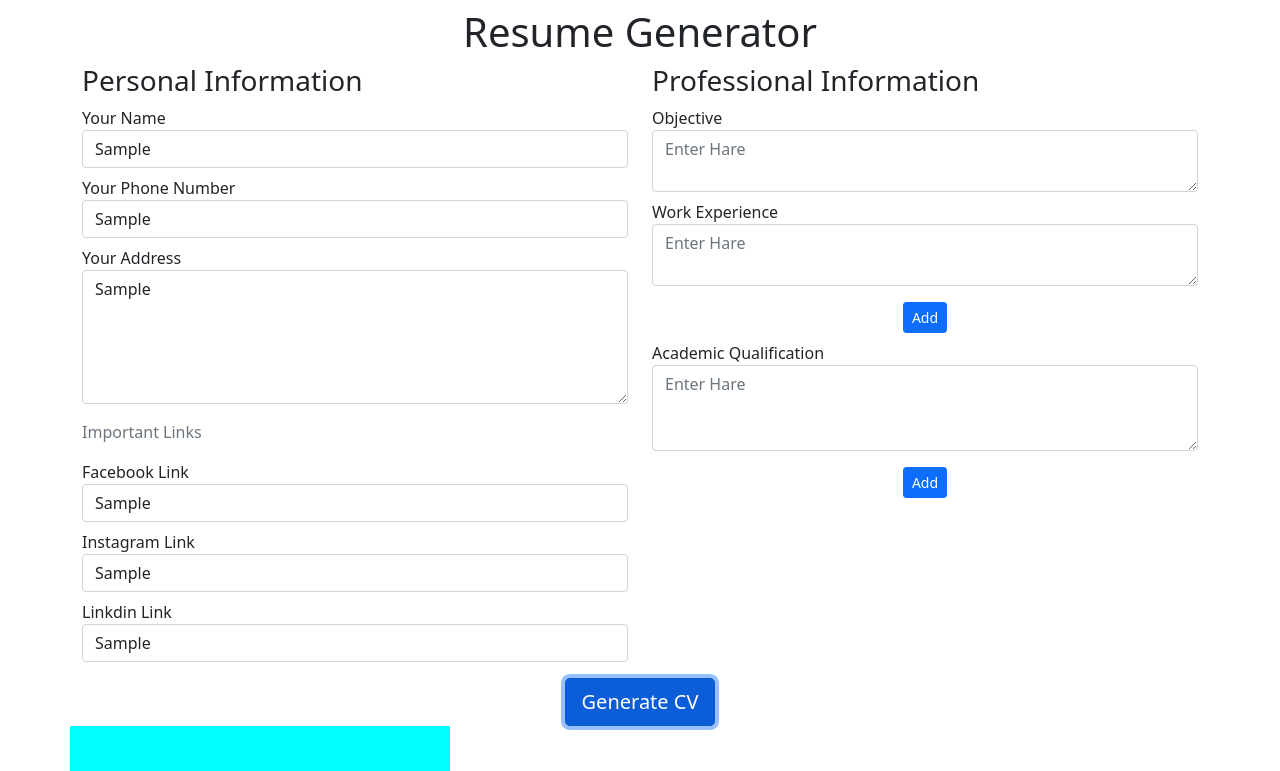
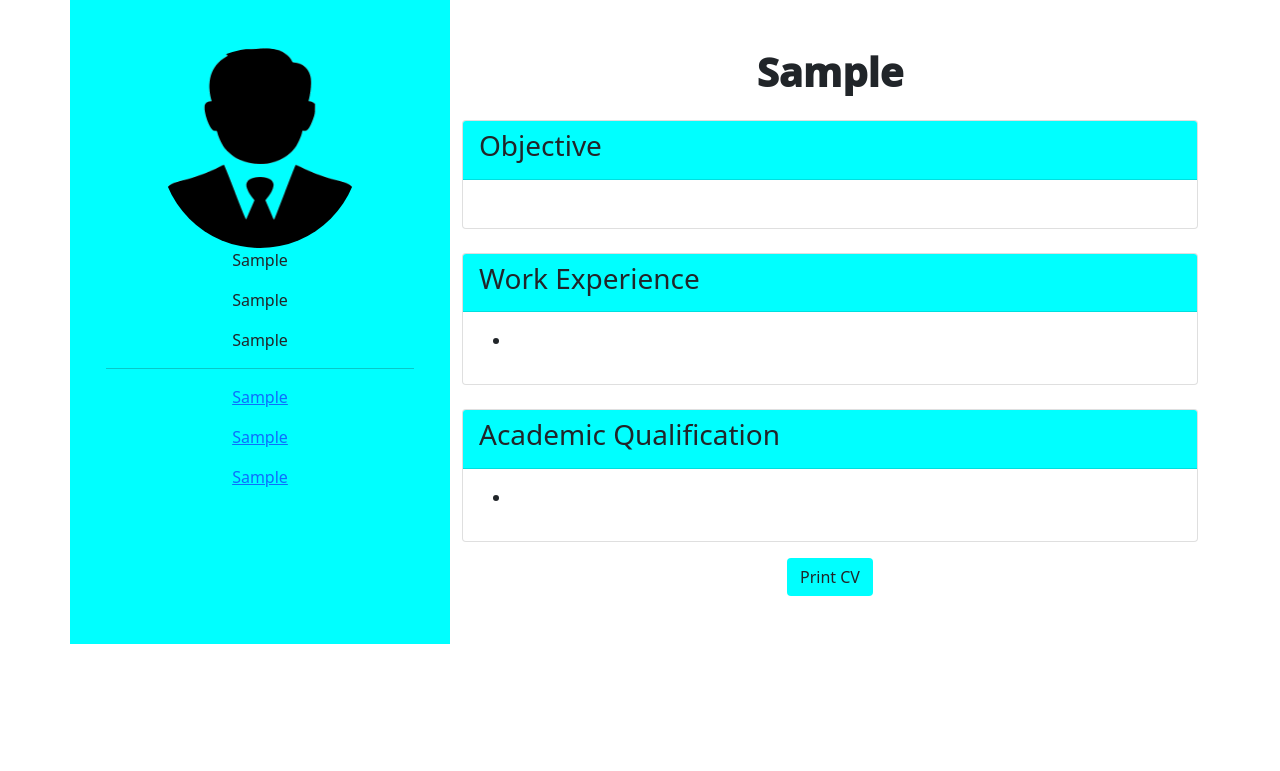
Before and after one commit to asrafulsharker/resume_genarator, a plain HTML site: page index.html in a window 1280 px wide. Both pictures are taken after typing "Sample", "Sample", "Sample", "Sample", "Sample", "Sample" into the empty fields and a click on the button "Generate CV". Shown: the top 771 px of the page. Drawn offline with nearby package versions, Linux system fonts and the light colour scheme.

Commit message:
and now compleate the whole project

```diff
--- a/script.js
+++ b/script.js
@@ -57,4 +57,53 @@ function generateCV(){
     // address
 
     document.getElementById("addressT").innerHTML = document.getElementById("addressfield").value;
+
+    document.getElementById("fbT").innerHTML = document.getElementById("fbfield").value;
+
+
+    document.getElementById("instaT").innerHTML = document.getElementById("instafield").value;
+
+
+    document.getElementById("linkedT").innerHTML = document.getElementById("linkedfield").value;
+
+    // objecttive
+    document.getElementById("objectiveT").innerHTML = document.getElementById("objectivefield").value;
+
+
+    // we
+
+    let wes=document.getElementsByClassName('wefield')
+
+    let str=''
+
+    for(let e of wes)
+    {
+        str=str +`<li> ${e.value}</li>`;
+    }
+
+    document.getElementById("weT").innerHTML = str;
+
+
+    // aq
+
+    let aqs=document.getElementsByClassName('eqfield')
+
+    let str1=''
+
+    for(let e of aqs)
+    {
+        str1=str1 +`<li> ${e.value}</li>`;
+    }
+
+    document.getElementById("aqT").innerHTML = str1;
+
+    document.getElementById('cv-form').style.display='none';
+    document.getElementById('cv-template').style.display='block';
 }
+
+
+// print cv
+
+function printCV(){
+    window.print();
+}
--- a/style.css
+++ b/style.css
@@ -1,5 +1,9 @@
 #cv-form{
     /* display: none; */
+}
+
+#cv-template{
+    display: none;
 }
 
 .myimg{
```
